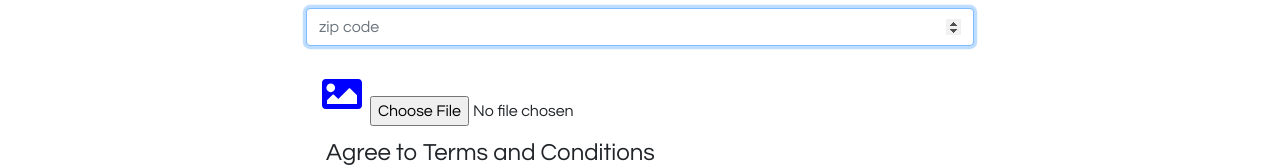
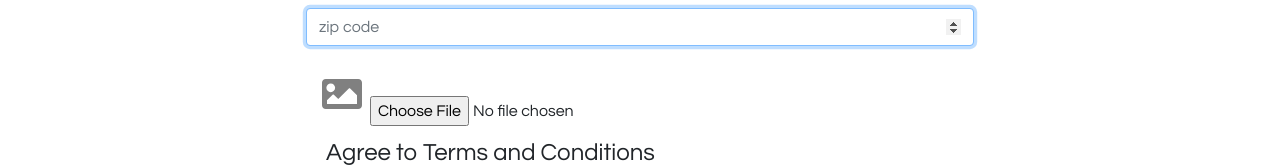
Before and after one commit to Klarala13/collectivity, a React (Create React App) app in the folder frontend/: page /register in a window 1280 px wide. Shown: the part 490-658 px from the top of the page. Built offline with nearby package versions, Linux system fonts and the light colour scheme.

Commit message:
change color

```diff
--- a/frontend/src/components/imageUpload/Buttons.jsx
+++ b/frontend/src/components/imageUpload/Buttons.jsx
@@ -8,7 +8,7 @@ export default props => (
       <label htmlFor="image" type="image" alt="profile pic">
         <FontAwesomeIcon
           icon={faImage}
-          color="blue"
+          color="gray"
           className="m-1 p-1"
           size="3x"
         />
```
